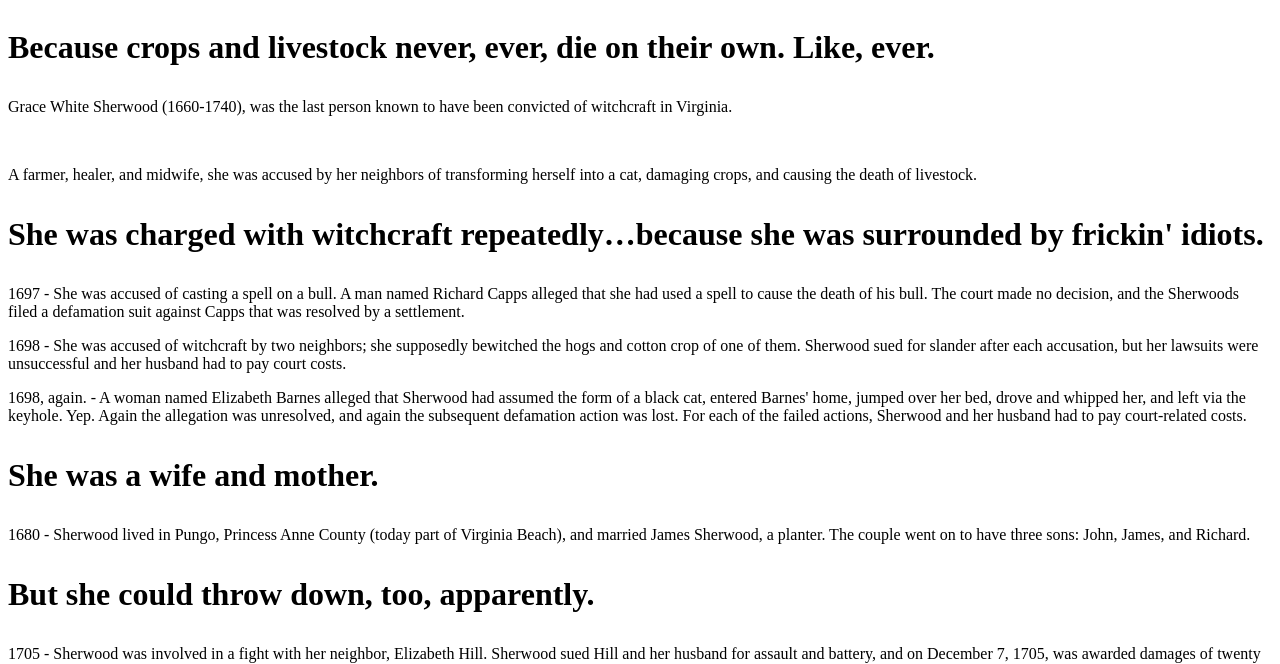
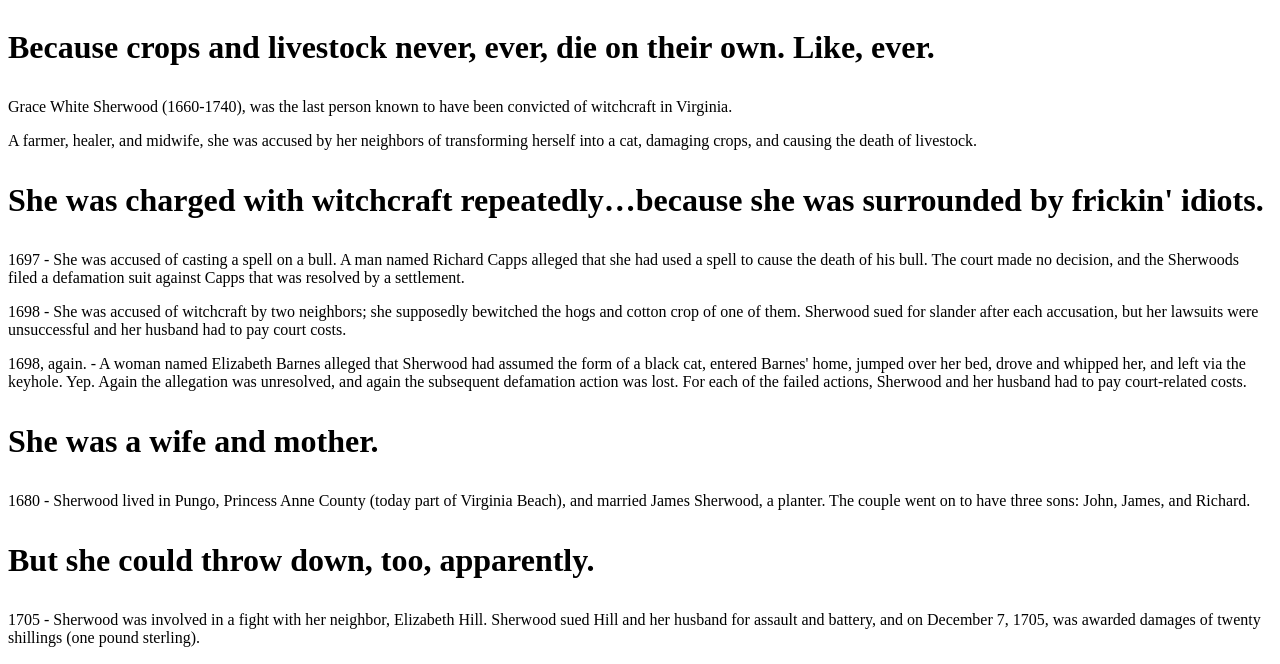
Before and after one commit to Victoria-Farr/coding-bunny-2023, a plain HTML site: page freecodecamp/tribute-page/index.html in a window 1280 px wide. Shown: the part 625-1289 px from the top of the page. Drawn offline with Linux system fonts and the light colour scheme; a web font is replaced by a local one.

Commit message:
removed <br> from <p>

```diff
--- a/freecodecamp/tribute-page/index.html
+++ b/freecodecamp/tribute-page/index.html
@@ -25,7 +25,7 @@
 	<div class="TBD"><!-- Div Class? -->
 		<h3>She was know as the “Witch of Pungo.”</h3>
 		<h3>Because crops and livestock never, ever, die on their own. Like, ever.</h3>
-			<p>Grace White Sherwood (1660-1740), was the last person known to have been convicted of witchcraft in Virginia.</p><br>
+			<p>Grace White Sherwood (1660-1740), was the last person known to have been convicted of witchcraft in Virginia.</p>
 			<p>A farmer, healer, and midwife, she was accused by her neighbors of transforming herself into a cat, damaging crops, and causing the death of livestock.</p>
 
 		<h3>She was charged with witchcraft repeatedly…because she was surrounded by frickin' idiots.</h3>
```
